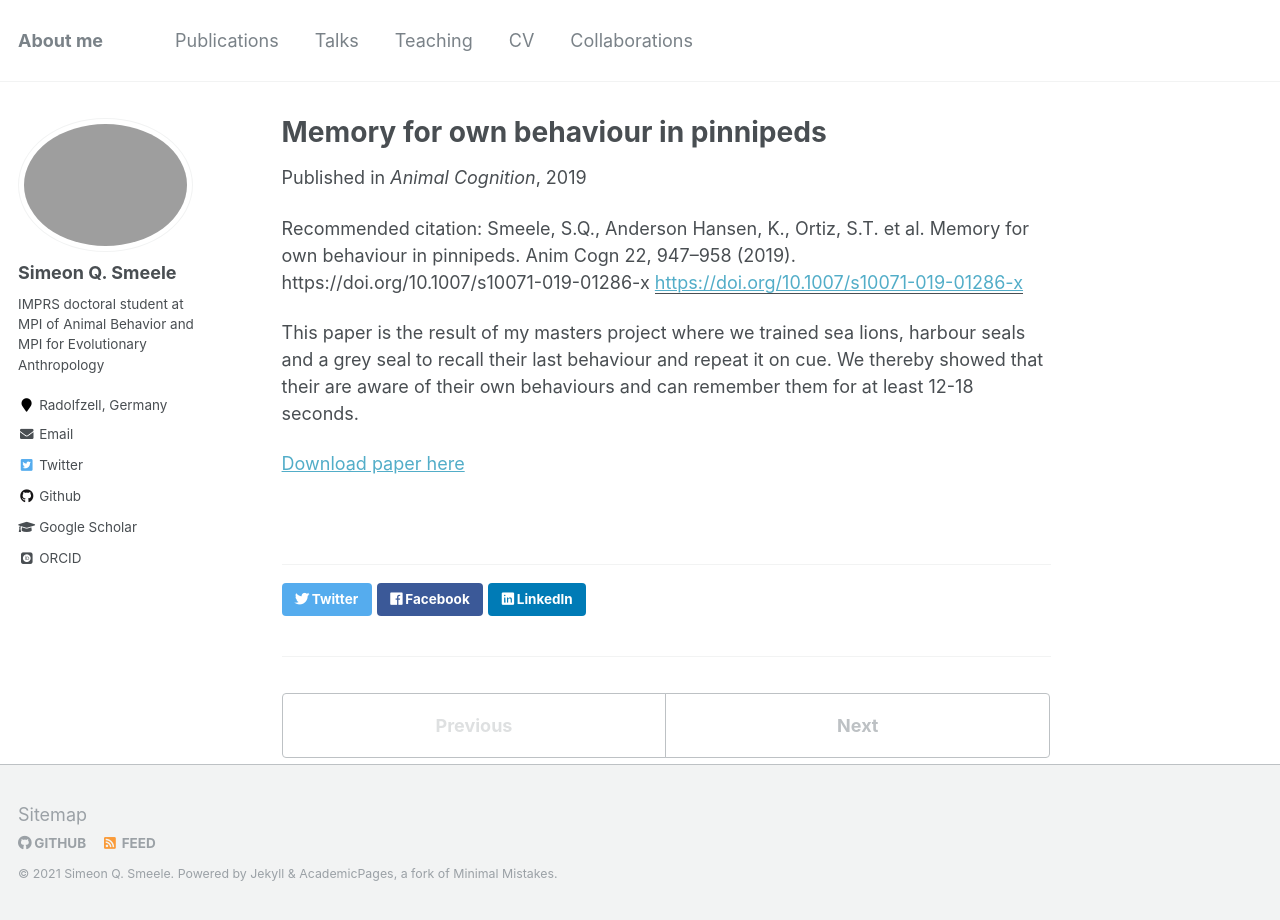
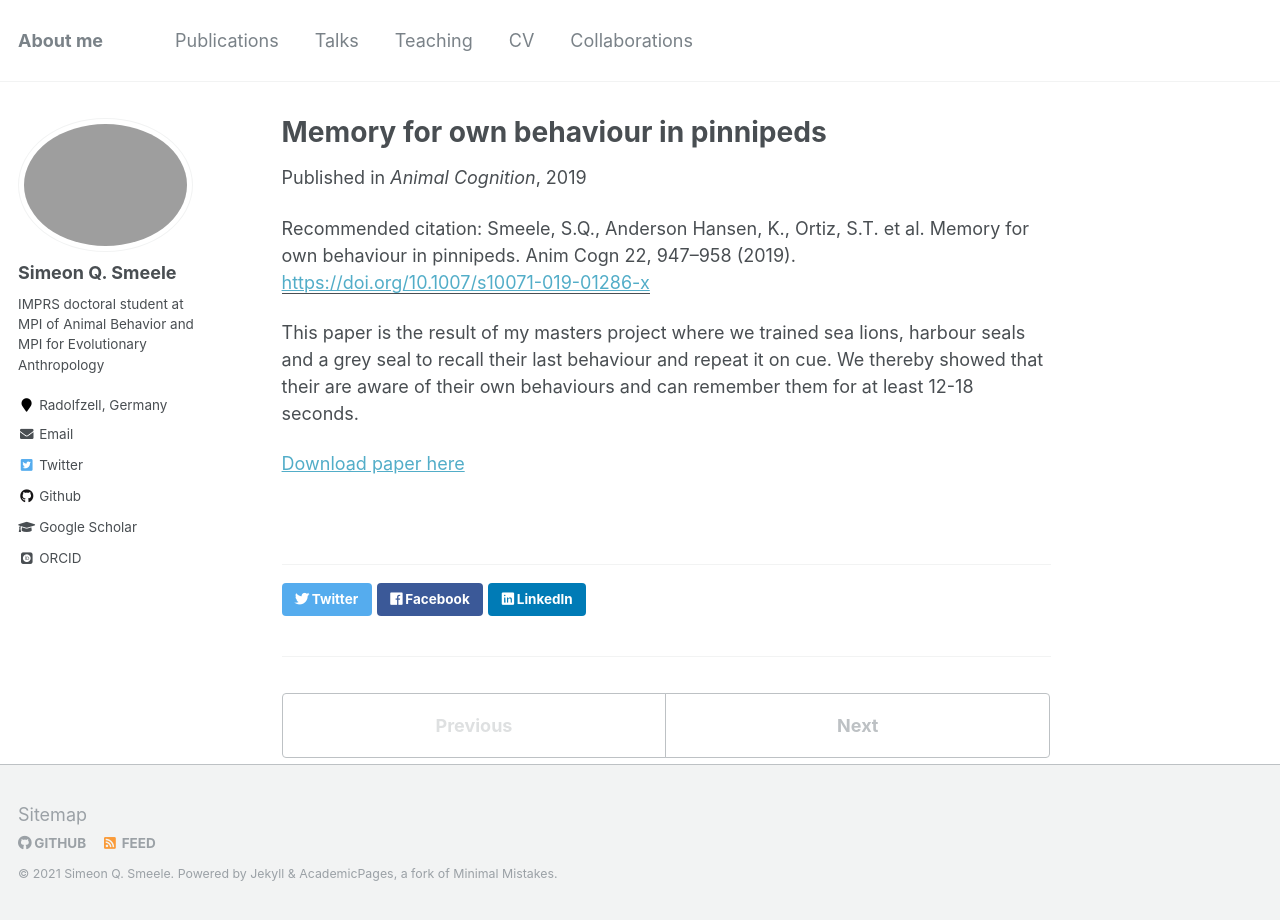
Before and after one commit to simeonqs/simeonqs.github.io, a Jekyll site: the page built from _publications/2019_smeele_animal_cognition.md, in a window 1280 px wide. Built offline with Jekyll 4.4.1, drawn with Linux system fonts in a browser that asks for light colours; some web fonts are replaced; some of the changed lines change nothing that is shown.

Commit message:
Removing link.

```diff
--- a/_publications/2019_smeele_animal_cognition.md
+++ b/_publications/2019_smeele_animal_cognition.md
@@ -6,7 +6,7 @@ excerpt: 'We trained three species of seals and sea lions to recall their last b
 date: 2019-06-25
 venue: 'Animal Cognition'
 paperurl: 'https://doi.org/10.1007/s10071-019-01286-x'
-citation: 'Smeele, S.Q., Anderson Hansen, K., Ortiz, S.T. et al. Memory for own behaviour in pinnipeds. Anim Cogn 22, 947–958 (2019). https://doi.org/10.1007/s10071-019-01286-x'
+citation: 'Smeele, S.Q., Anderson Hansen, K., Ortiz, S.T. et al. Memory for own behaviour in pinnipeds. Anim Cogn 22, 947–958 (2019).'
 ---
 
 This paper is the result of my masters project where we trained sea lions, harbour seals and a grey seal to recall their last behaviour and repeat it on cue. We thereby showed that their are aware of their own behaviours and can remember them for at least 12-18 seconds.
```
